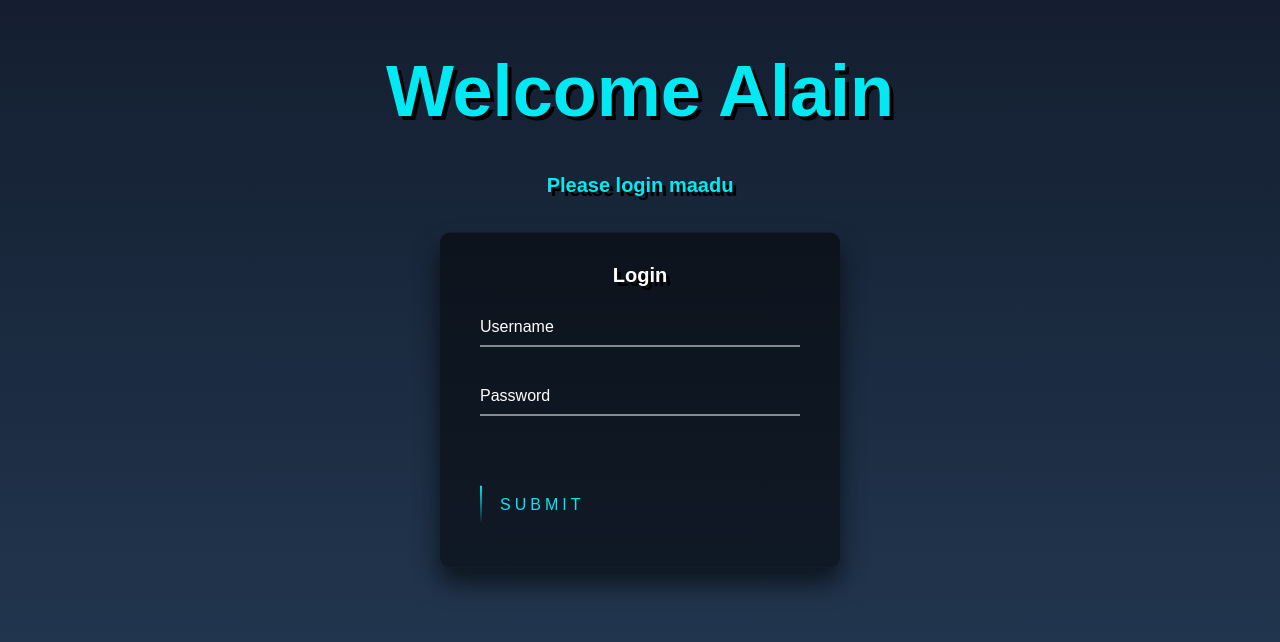
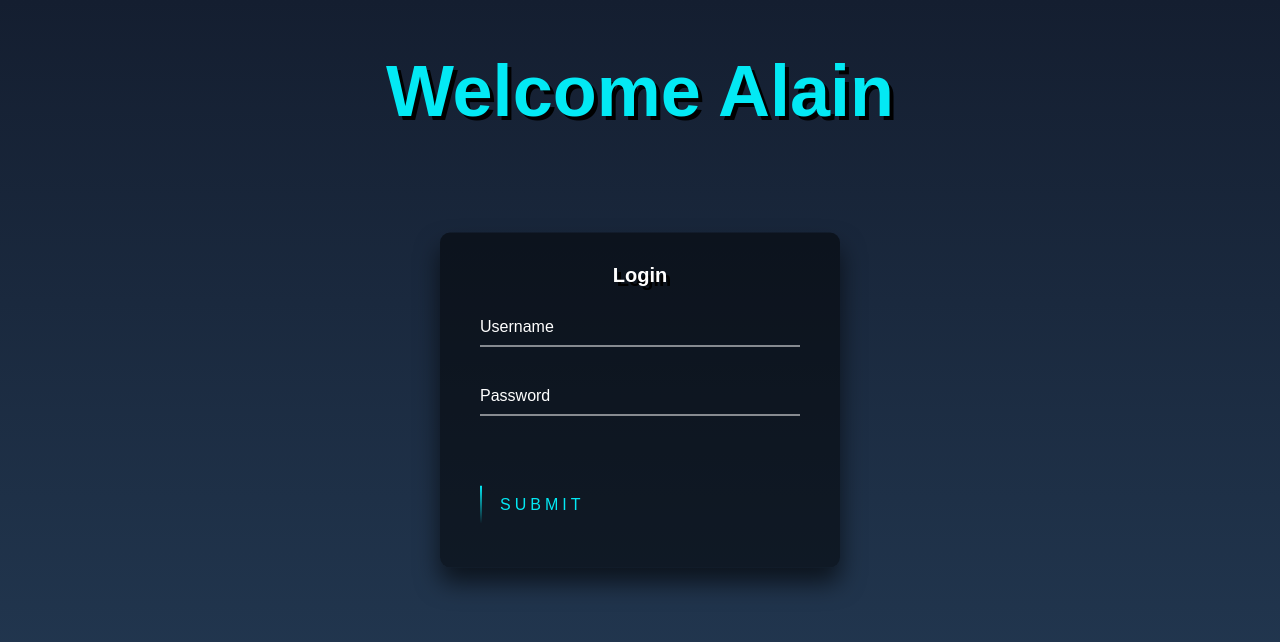
Before and after one commit to beingfardeenkhan/Site.github.io, a plain HTML site: page index.html in a window 1280 px wide. Drawn offline with Linux system fonts and the light colour scheme.

Commit message:
Update index.html

```diff
--- a/index.html
+++ b/index.html
@@ -9,7 +9,7 @@
 </head>
 <body>
     <h1>Welcome Alain</h1>
-    <h2>Please login maadu </h2>
+
 
     <div class="login-box">
         <h2>Login</h2>
```
